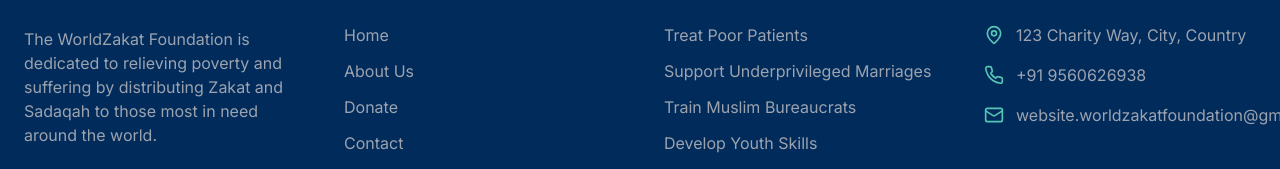
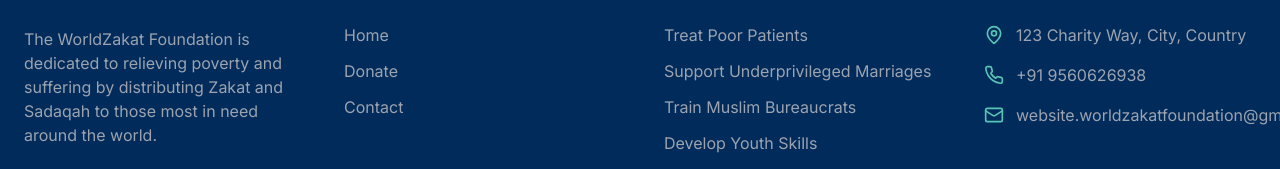
Before and after one commit to Neo-Tec/globalzakatfoundation, a Next.js app: page / in a window 1280 px wide. Shown: the part 4266-4435 px from the top of the page. Built offline with nearby package versions, Linux system fonts and the light colour scheme.

Commit message:
Fixed footer links

```diff
--- a/src/components/Footer.tsx
+++ b/src/components/Footer.tsx
@@ -100,14 +100,6 @@
               </li>
               <li>
                 <Link
-                  href="/#about"
-                  className="text-gray-400 hover:text-zakat-secondary transition-colors hover-underline"
-                >
-                  About Us
-                </Link>
-              </li>
-              <li>
-                <Link
                   href="/donate"
                   className="text-gray-400 hover:text-zakat-secondary transition-colors hover-underline"
                 >
@@ -116,7 +108,7 @@
               </li>
               <li>
                 <Link
-                  href="/#contact"
+                  href="/contact"
                   className="text-gray-400 hover:text-zakat-secondary transition-colors hover-underline"
                 >
                   Contact
```
